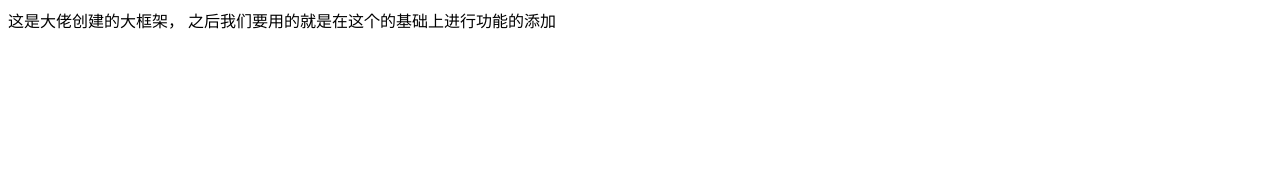
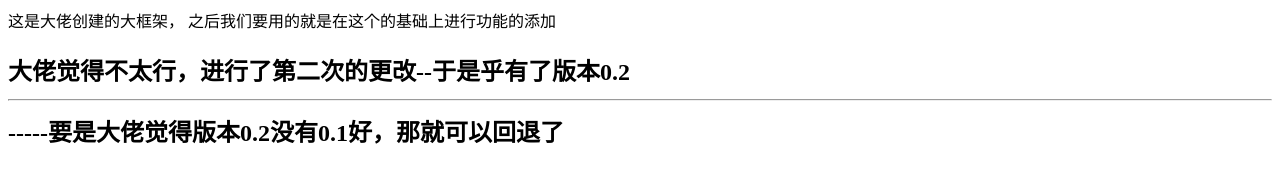
Before and after one commit to magicSweets/git-demo2, a plain HTML site: page index.html in a window 1280 px wide. Drawn offline with Linux system fonts and the light colour scheme.

Commit message:
大佬的第二次更改

```diff
--- a/index.html
+++ b/index.html
@@ -1 +1,5 @@
 这是大佬创建的大框架， 之后我们要用的就是在这个的基础上进行功能的添加
+<h2>
+    大佬觉得不太行，进行了第二次的更改--于是乎有了版本0.2
+    <hr> -----要是大佬觉得版本0.2没有0.1好，那就可以回退了
+</h2>
```
